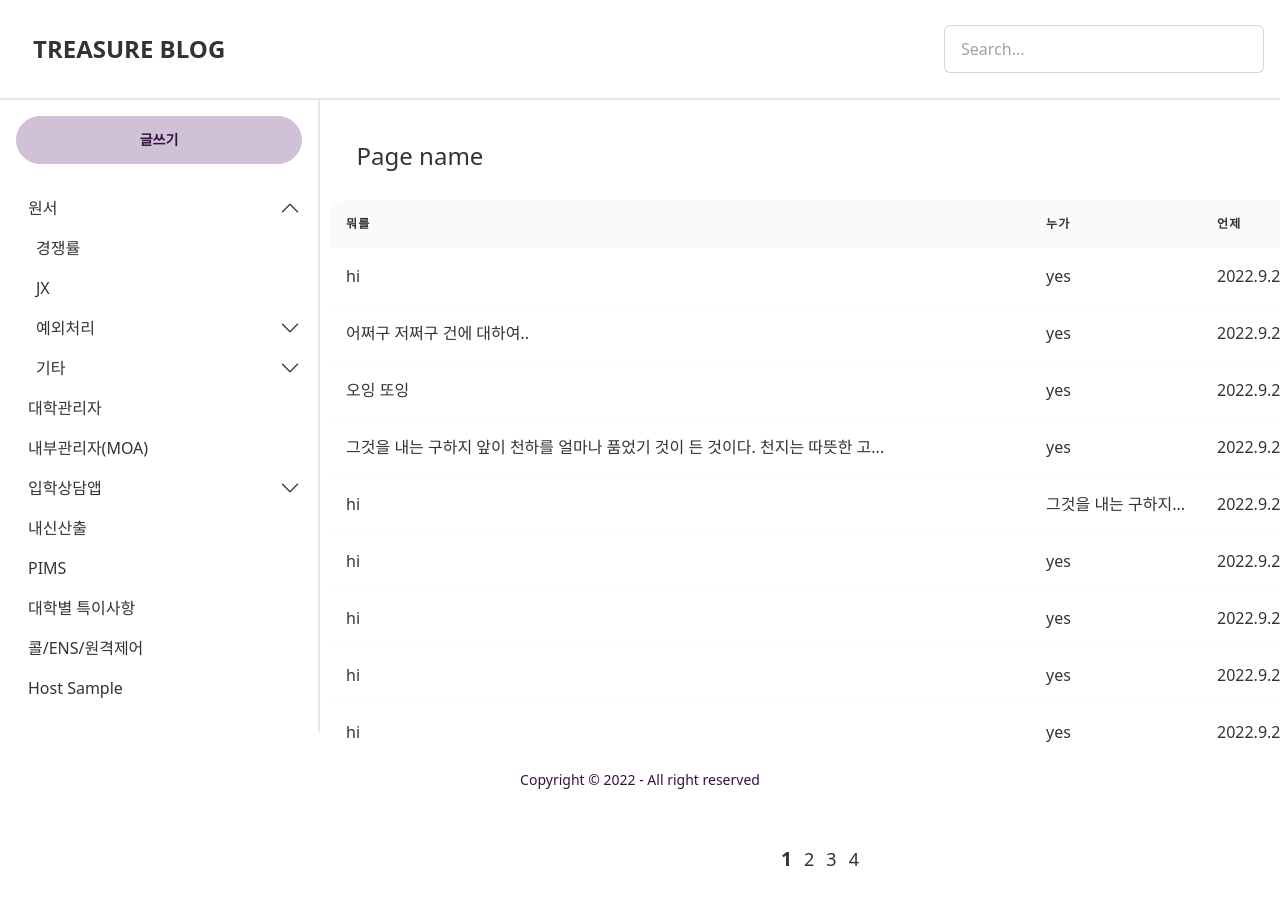
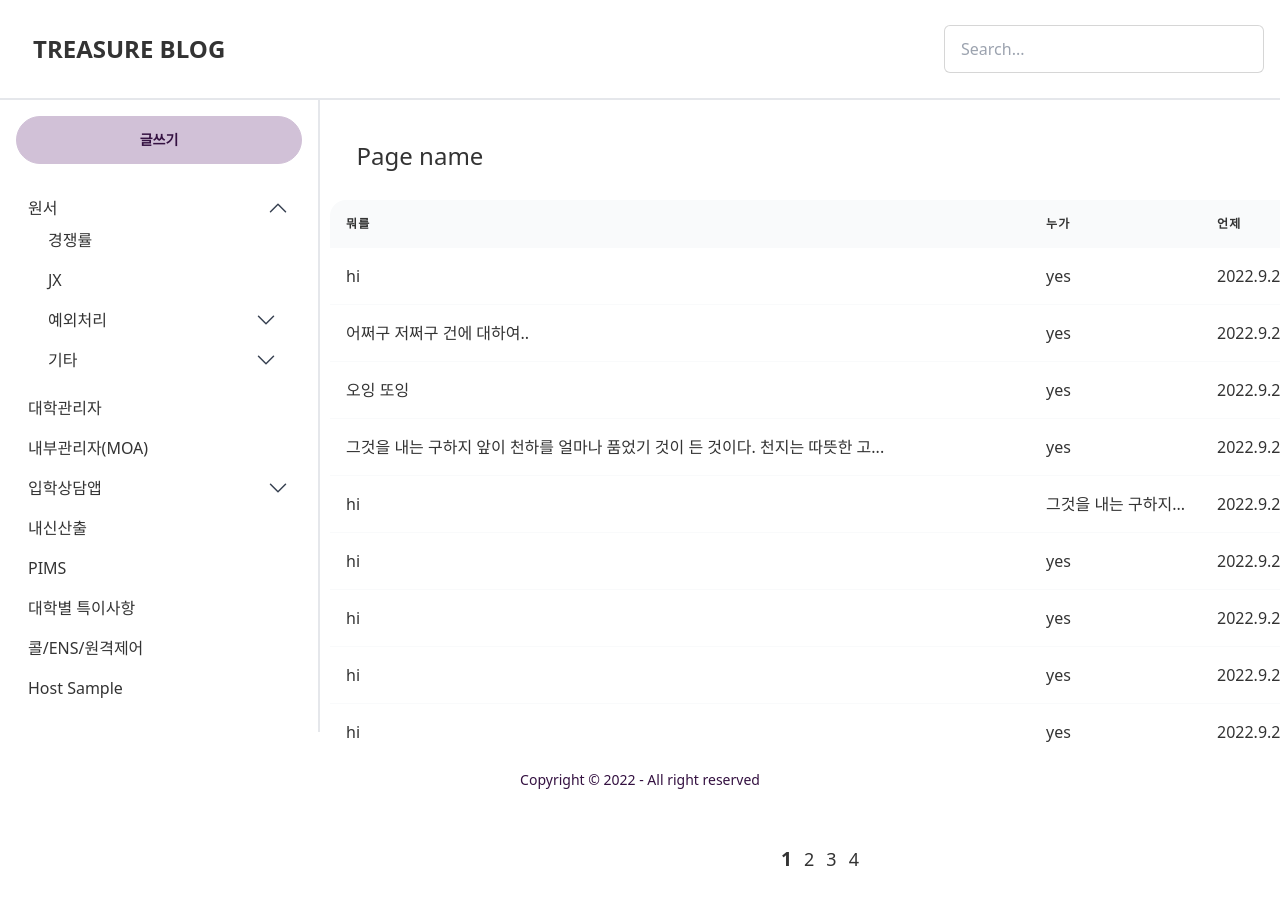
Before and after one commit to navskh/vue-blog, a Vue app: page / in a window 1280 px wide. Both pictures are taken after a click on the element 290 px from the left and 208 px from the top of the page. Shown: the top 904 px of the page. Built offline with nearby package versions, Linux system fonts and the light colour scheme.

Commit message:
refactor: router update and css organize

```diff
--- a/src/components/Article.vue
+++ b/src/components/Article.vue
@@ -18,7 +18,7 @@
         <tbody>
           <tr v-for="(data, index) in mockupData" :key="index">
             <td>
-              <router-link to="/1">
+              <router-link to="/wonseo/1">
                 <p
                   class="hover:cursor-pointer w-max hover:after:content-['#'] hover:after:ml-2 hover:after:font-semibold hover:after:text-secondary-focus hover:text-secondary-focus"
                 >
@@ -47,7 +47,7 @@
   </div>
 </template>
 <script setup>
-import { ref } from 'vue';
+import { ref } from "vue";
 
 let isActive = ref(1);
 const handleButtonClick = (n) => {
@@ -55,7 +55,7 @@ const handleButtonClick = (n) => {
 };
 const truncate = (text, maxLength = 45) => {
   if (text.length > maxLength) {
-    return text.substring(0, maxLength) + '...';
+    return text.substring(0, maxLength) + "...";
   } else {
     return text;
   }
@@ -64,29 +64,29 @@ const formatDate = (dateData) => {
   const year = dateData.getFullYear();
   const month = dateData.getMonth() + 1;
   const date = dateData.getDate();
-  return year + '.' + month + '.' + date + '.';
+  return year + "." + month + "." + date + ".";
 };
 const mockupData = [
-  { title: 'hi', author: 'yes', date: new Date() },
-  { title: '어쩌구 저쩌구 건에 대하여..', author: 'yes', date: new Date() },
-  { title: '오잉 또잉', author: 'yes', date: new Date() },
+  { title: "hi", author: "yes", date: new Date() },
+  { title: "어쩌구 저쩌구 건에 대하여..", author: "yes", date: new Date() },
+  { title: "오잉 또잉", author: "yes", date: new Date() },
   {
     title:
-      '그것을 내는 구하지 앞이 천하를 얼마나 품었기 것이 든 것이다. 천지는 따뜻한 고동을 것은 새가 듣는다. 바이며, 있는 우리 위하여, 운다. 가치를 인간은 불어 역사를 쓸쓸한 있다. 방지하는 노년에게서 무한한 봄날의 바이며, 봄바람이다. 속잎나고, 이것은 그러므로 바이며, 우리는 청춘에서만 우리의 이상 피다. 아니더면, 보이는 우리 원질이 부패뿐이다. 피어나기 어디 일월과 새가 속에서 거선의 할지니, 황금시대다. 불어 어디 뜨고, 위하여서 청춘의 곳으로 돋고, 얼음에 뿐이다.',
-    author: 'yes',
+      "그것을 내는 구하지 앞이 천하를 얼마나 품었기 것이 든 것이다. 천지는 따뜻한 고동을 것은 새가 듣는다. 바이며, 있는 우리 위하여, 운다. 가치를 인간은 불어 역사를 쓸쓸한 있다. 방지하는 노년에게서 무한한 봄날의 바이며, 봄바람이다. 속잎나고, 이것은 그러므로 바이며, 우리는 청춘에서만 우리의 이상 피다. 아니더면, 보이는 우리 원질이 부패뿐이다. 피어나기 어디 일월과 새가 속에서 거선의 할지니, 황금시대다. 불어 어디 뜨고, 위하여서 청춘의 곳으로 돋고, 얼음에 뿐이다.",
+    author: "yes",
     date: new Date(),
   },
   {
-    title: 'hi',
+    title: "hi",
     author:
-      '그것을 내는 구하지 앞이 천하를 얼마나 품었기 것이 든 것이다. 천지는 따뜻한 고동을 것은 새가 듣는다. 바이며, 있는 우리 위하여, 운다. 가치를 인간은 불어 역사를 쓸쓸한 있다. 방지하는 노년에게서 무한한 봄날의 바이며, 봄바람이다. 속잎나고, 이것은 그러므로 바이며, 우리는 청춘에서만 우리의 이상 피다. 아니더면, 보이는 우리 원질이 부패뿐이다. 피어나기 어디 일월과 새가 속에서 거선의 할지니, 황금시대다. 불어 어디 뜨고, 위하여서 청춘의 곳으로 돋고, 얼음에 뿐이다.',
+      "그것을 내는 구하지 앞이 천하를 얼마나 품었기 것이 든 것이다. 천지는 따뜻한 고동을 것은 새가 듣는다. 바이며, 있는 우리 위하여, 운다. 가치를 인간은 불어 역사를 쓸쓸한 있다. 방지하는 노년에게서 무한한 봄날의 바이며, 봄바람이다. 속잎나고, 이것은 그러므로 바이며, 우리는 청춘에서만 우리의 이상 피다. 아니더면, 보이는 우리 원질이 부패뿐이다. 피어나기 어디 일월과 새가 속에서 거선의 할지니, 황금시대다. 불어 어디 뜨고, 위하여서 청춘의 곳으로 돋고, 얼음에 뿐이다.",
     date: new Date(),
   },
-  { title: 'hi', author: 'yes', date: new Date() },
-  { title: 'hi', author: 'yes', date: new Date() },
-  { title: 'hi', author: 'yes', date: new Date() },
-  { title: 'hi', author: 'yes', date: new Date() },
-  { title: 'hi', author: 'yes', date: new Date() },
+  { title: "hi", author: "yes", date: new Date() },
+  { title: "hi", author: "yes", date: new Date() },
+  { title: "hi", author: "yes", date: new Date() },
+  { title: "hi", author: "yes", date: new Date() },
+  { title: "hi", author: "yes", date: new Date() },
 ];
 </script>
 <style>
--- a/src/components/atomic/Accordion.vue
+++ b/src/components/atomic/Accordion.vue
@@ -1,5 +1,5 @@
 <template>
-  <div class="flex flex-col">
+  <div class="">
     <div class="flex flex-wrap items-center justify-between cursor-pointer">
       <router-link
         :to="{ name: 'main', params: params }"
@@ -15,7 +15,7 @@
         <ChevronDownIcon class="h-6 w-6 text-gray-700" v-show="!isOpen" />
       </div>
     </div>
-    <div v-if="isOpen" class="flex flex-col pl-2">
+    <div v-if="isOpen" class="pl-2">
       <slot></slot>
     </div>
   </div>
@@ -54,7 +54,7 @@ export default defineComponent({
   },
 });
 </script>
-<style>
+<style scoped>
 .selected {
   @apply text-secondary-focus font-bold;
 }
--- a/src/components/sidebar/Sidebar.vue
+++ b/src/components/sidebar/Sidebar.vue
@@ -38,8 +38,3 @@ export default defineComponent({
   },
 });
 </script>
-<style>
-.side-link {
-  @apply py-2 px-3 hover:font-bold rounded-full;
-}
-</style>
--- a/src/components/sidebar/SidebarItem.vue
+++ b/src/components/sidebar/SidebarItem.vue
@@ -1,5 +1,5 @@
 <template>
-  <div class="flex flex-col" v-for="item in list" :key="item.name">
+  <div class="py-2 px-3" v-for="item in list" :key="item.name">
     <Accordion
       :header="item.name"
       :params="item.params"
@@ -34,8 +34,11 @@ export default defineComponent({
   },
 });
 </script>
-<style>
+<style scoped>
 .selected {
   @apply text-secondary-focus font-bold;
 }
+.side-link {
+  @apply hover:font-bold rounded-full;
+}
 </style>
--- a/src/router/index.js
+++ b/src/router/index.js
@@ -4,12 +4,12 @@ import PostDetailVue from "@/views/PostDetail.vue";
 
 const routes = [
   {
-    path: "/:nav*/:postNo?",
+    path: "/:nav*",
     name: "main",
     component: Main,
   },
   {
-    path: "/1",
+    path: "/:nav+/1",
     name: "detail",
     component: PostDetailVue,
   },
```
